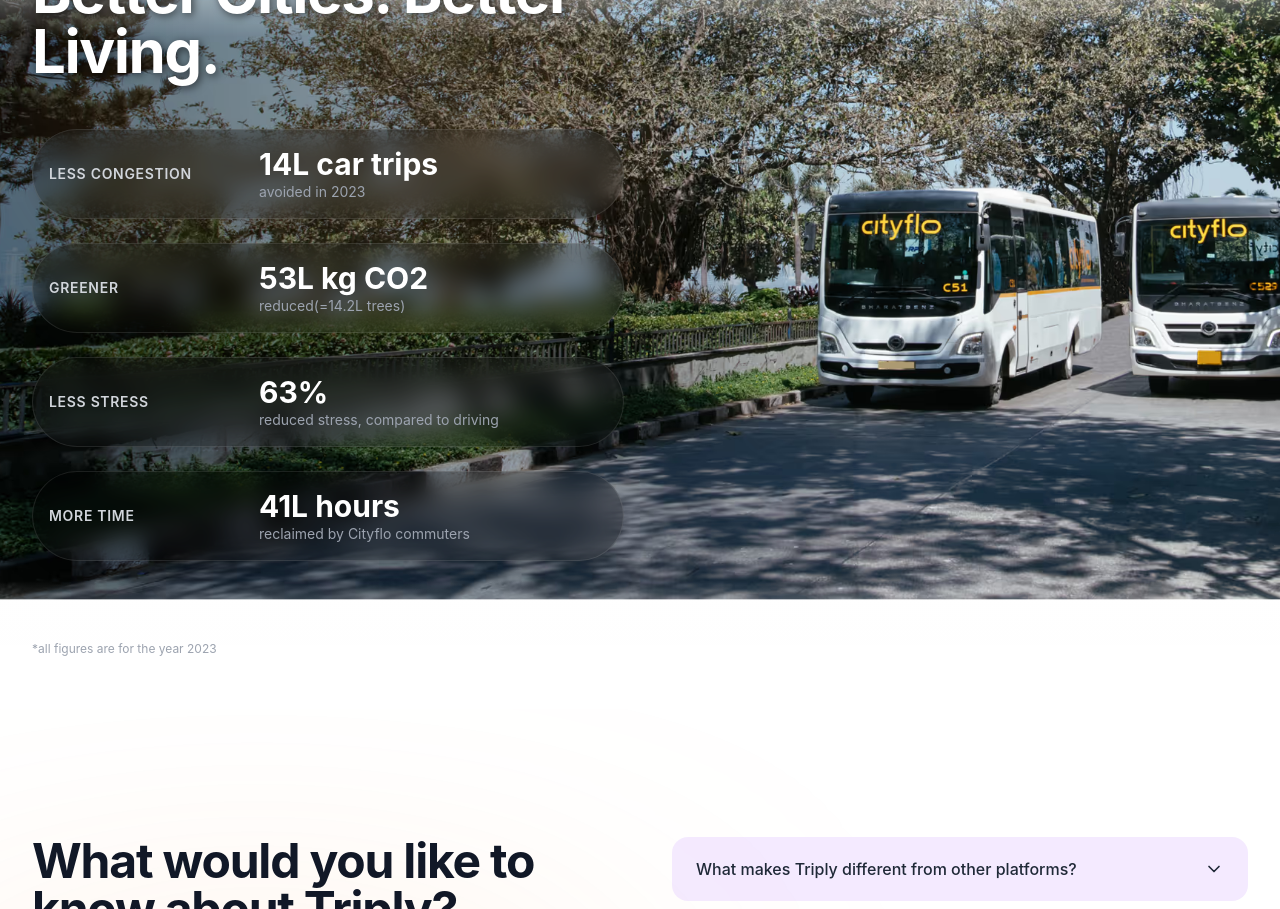
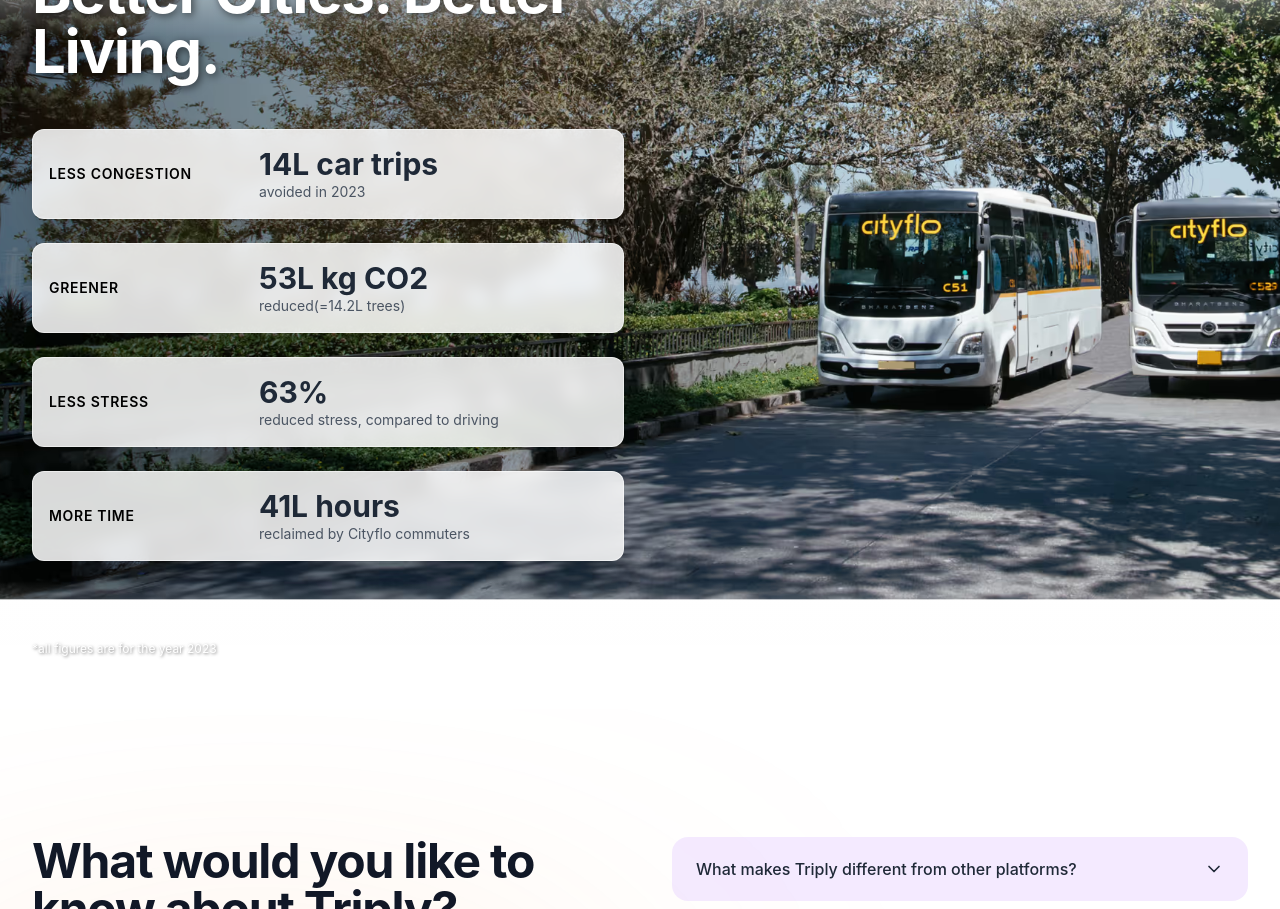
Before and after one commit to Punit-Dethe/triply, a React (Vite) app: page / in a window 1280 px wide. Shown: the part 9000-9909 px from the top of the page. Built offline with nearby package versions, Linux system fonts and the light colour scheme.

Commit message:
major update

```diff
--- a/src/components/Impact.jsx
+++ b/src/components/Impact.jsx
@@ -37,7 +37,7 @@
   return (
     <div
       ref={targetRef}
-      className="relative w-full text-white px-4 sm:px-6 lg:px-8 h-[100vh] min-h-[800px] overflow-hidden"
+      className="relative w-full text-black px-4 sm:px-6 lg:px-8 h-[100vh] min-h-[800px] overflow-hidden"
     >
       <motion.div
         className="absolute inset-0 z-0 bg-cover bg-center"
@@ -68,19 +68,30 @@
 
           <div className="space-y-6">
             {stats.map((stat, index) => (
-              <div key={index} className="flex items-center space-x-6 p-4 rounded-full bg-black/20 backdrop-blur-md border border-white/10 shadow-lg" style={{ minWidth: '450px' }}>
+              <motion.div
+                key={index}
+                className="flex items-center space-x-6 p-4 rounded-xl bg-white/85 backdrop-blur-md shadow-xl border border-white/50"
+                style={{
+                  minWidth: '450px',
+                  backdropFilter: 'blur(8px)',
+                  WebkitBackdropFilter: 'blur(8px)'
+                }}
+                initial={{ y: 20, opacity: 0 }}
+                whileInView={{ y: 0, opacity: 1 }}
+                transition={{ duration: 0.5, delay: index * 0.1 }}
+              >
                 <div className="w-1/3">
-                  <p className="text-sm font-semibold tracking-wider text-gray-300">{stat.label}</p>
+                  <p className="text-sm font-semibold tracking-wider text-black">{stat.label}</p>
                 </div>
                 <div className="flex-1">
-                  <p className="text-3xl font-bold">{stat.value}</p>
-                  <p className="text-sm text-gray-400">{stat.description}</p>
+                  <p className="text-3xl font-bold text-gray-800">{stat.value}</p>
+                  <p className="text-sm text-gray-600">{stat.description}</p>
                 </div>
-              </div>
+              </motion.div>
             ))}
           </div>
 
-          <p className="text-xs text-gray-400 pt-8">
+          <p className="text-xs text-white pt-8" style={{ textShadow: '1px 1px 3px rgba(0,0,0,0.5)' }}>
             *all figures are for the year 2023
           </p>
         </div>
--- a/src/components/Testimonials.jsx
+++ b/src/components/Testimonials.jsx
@@ -196,9 +196,9 @@
                             {testimonial.quote}
                           </TextAnimate>
                           <div className="flex flex-col">
-                            <TextAnimate by="word">
-                              {logos[testimonial.company]}
-                            </TextAnimate>
+                          <TextAnimate by="word">
+                            {logos[testimonial.company]}
+                          </TextAnimate>
                             <p className="text-xs text-gray-600 mt-1">
                               {testimonial.author}, {testimonial.position}
                             </p>
```
